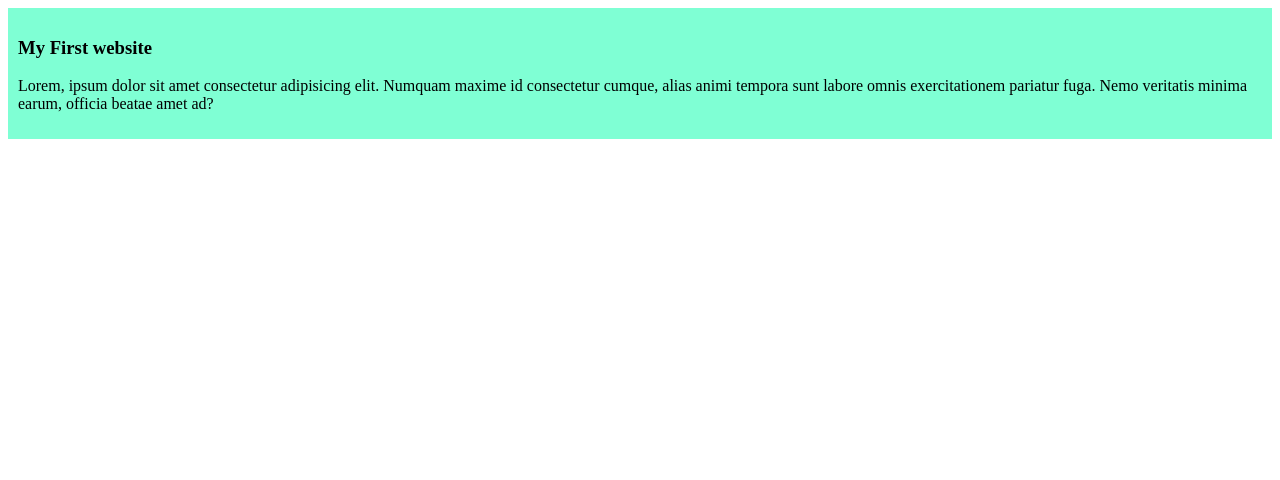
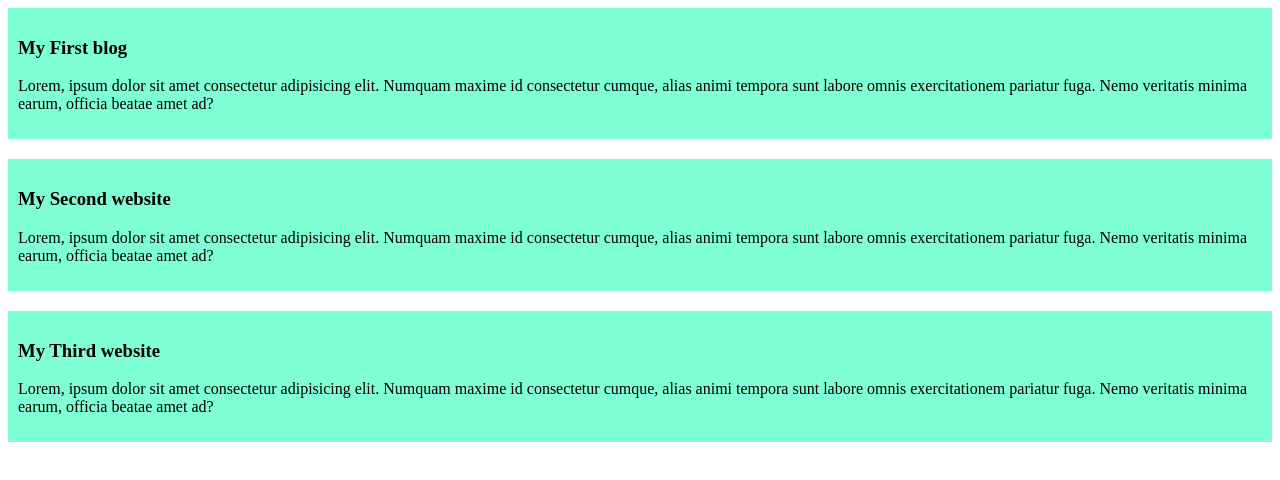
Before and after one commit to sazzadrafi/my-simple-website, a plain HTML site: page index.html in a window 1280 px wide. Drawn offline with Linux system fonts and the light colour scheme.

Commit message:
added the second and third blog

```diff
--- a/index.html
+++ b/index.html
@@ -8,7 +8,19 @@
 </head>
 <body>
     <div>
-        <h3>My First website</h3>
+        <h3>My First blog</h3>
+            <p>
+                Lorem, ipsum dolor sit amet consectetur adipisicing elit. Numquam maxime id consectetur cumque, alias animi tempora sunt labore omnis exercitationem pariatur fuga. Nemo veritatis minima earum, officia beatae amet ad?
+            </p>
+    </div>
+    <div>
+        <h3>My Second website</h3>
+            <p>
+                Lorem, ipsum dolor sit amet consectetur adipisicing elit. Numquam maxime id consectetur cumque, alias animi tempora sunt labore omnis exercitationem pariatur fuga. Nemo veritatis minima earum, officia beatae amet ad?
+            </p>
+    </div>
+    <div>
+        <h3>My Third website</h3>
             <p>
                 Lorem, ipsum dolor sit amet consectetur adipisicing elit. Numquam maxime id consectetur cumque, alias animi tempora sunt labore omnis exercitationem pariatur fuga. Nemo veritatis minima earum, officia beatae amet ad?
             </p>
--- a/styles.css
+++ b/styles.css
@@ -1,5 +1,5 @@
  div{
     background-color: aquamarine;
     padding: 10px;
-    /* margin:  4px; */
+    margin-bottom:20px;
  }
```
